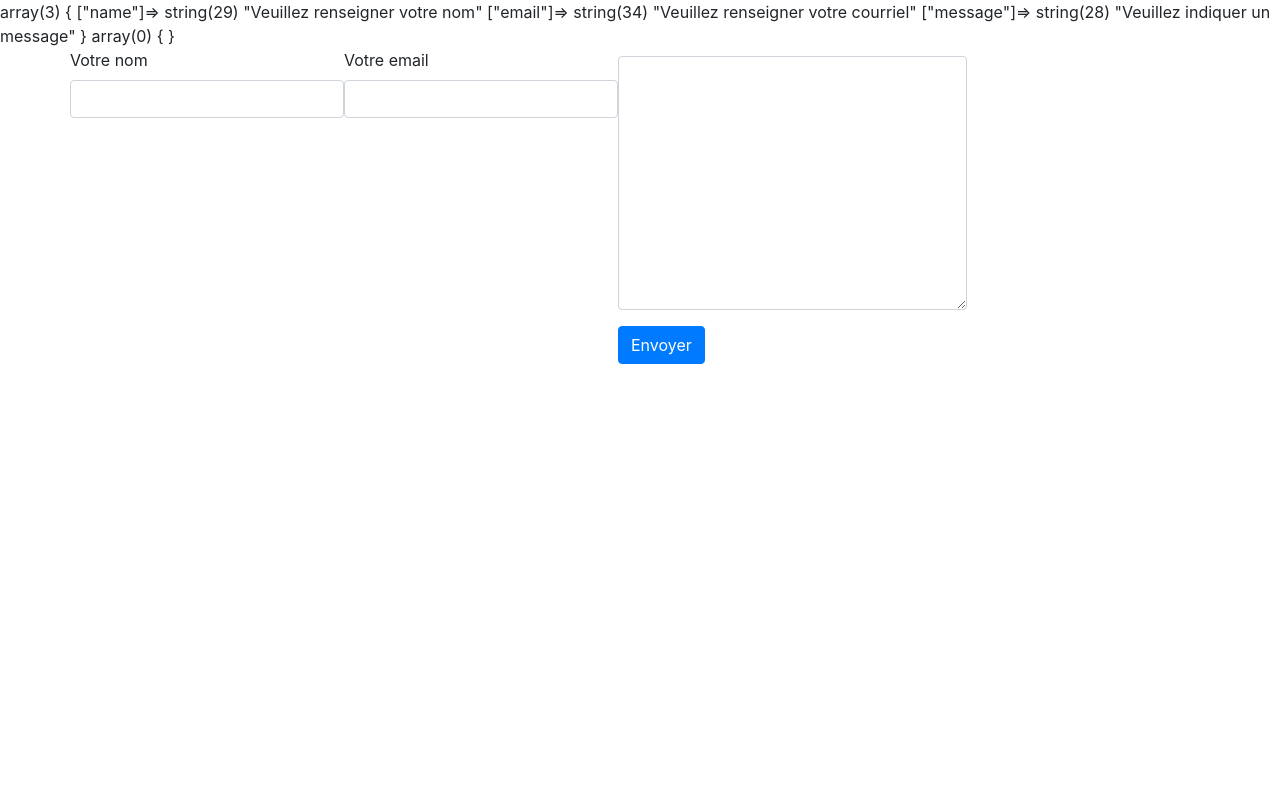
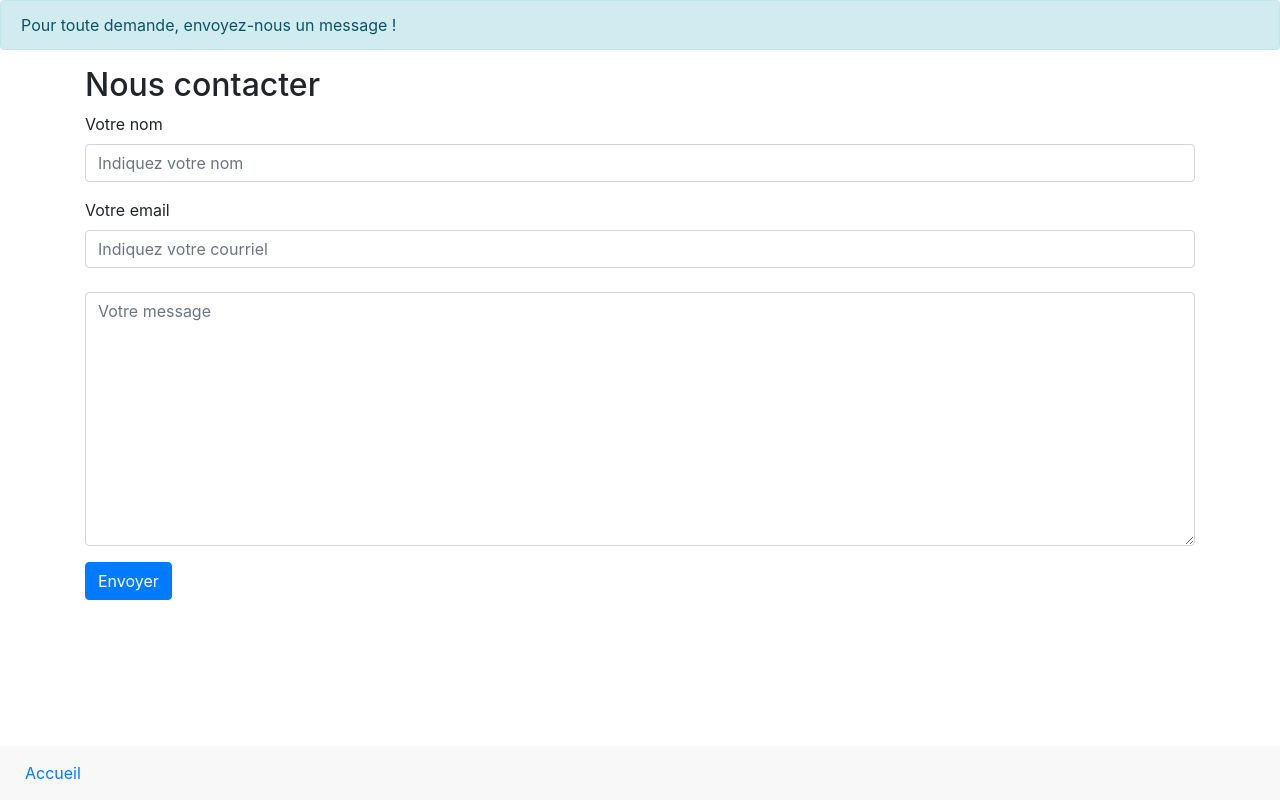
Before and after one commit to bob92-dev/codflix, a PHP site: page /?action=contacter in a window 1280 px wide. Run offline with PHP 8.4, Linux system fonts and the light colour scheme; data that the repository does not hold is empty; a stand-in replaces the project's code that opens the database connection; some libraries are stand-ins or nearby versions.

Commit message:
contact page finished

```diff
--- /dev/null
+++ b/controller/contactPostController.php
@@ -0,0 +1,27 @@
+<?php
+
+/**
+ * This funbction hundle the bahavior of the form "Nous contacter"
+ *It's send an email to our web adress,handle errors and then, send us an e mail.
+ */
+function contactPage()
+{
+    if (!empty($_POST) && (($_POST['name'] == '') || $_POST['email'] == '' || !filter_var($_POST['email'],FILTER_VALIDATE_EMAIL)|| $_POST['message'] == '')) {
+        echo '<div class="alert alert-warning">Veuillez renseigner convenablement tous les champs nécessaires</div>';
+    } elseif (empty($_POST)) {
+        echo '<div class="alert alert-info">Pour toute demande, envoyez-nous un message !</div>';
+    } else {
+        $message = htmlentities($_POST['message']);
+        $messageChecked = "'".$message."'";
+        $mail = htmlentities($_POST['email']);
+        $name = htmlentities($_POST['name']);
+        $headers = "'FROM :". $mail."'";
+        $babar = mail('contact@codflix.com', 'Formulaire de contact', $messageChecked, $headers);
+        echo '<div class="alert alert-success">Votre e-mail nous a été transmis</div>';
+    }
+
+    require('view/contactView.php');
+
+}
+
+?>
--- /dev/null
+++ b/controller/footerController.php
@@ -0,0 +1,9 @@
+<?php
+function dynamicFooter(){
+    if ($_GET['action']=="contacter"){
+        echo "<footer><a href='index.php'>Accueil</a></footer>";
+    }
+    else{
+        echo "<footer><a href='index.php?action=contacter'>Nous contacter</a></footer>";
+    }
+}
--- a/controller/postContact.php
+++ /dev/null
@@ -1,35 +0,0 @@
-<?php
-//var_dump($_POST);
-
-
-// This function redirect to the view
-function contactPage(){
-    // checking if there are errors
-    $errors=[];
-    if(array_key_exists('message', $_POST) || $_POST['name']==''){
-            $errors['name'] = "Veuillez renseigner votre nom";
-    }
-    if(array_key_exists('email', $_POST) || $_POST['email']==''){
-        $errors['email'] = "Veuillez renseigner votre courriel";
-    }
-    if(array_key_exists('message', $_POST) || $_POST['message']==''){
-        $errors['message'] = "Veuillez indiquer un message";
-    }
-    var_dump($errors);
-
-    //if(!empty($errors)){
-    //    header('Location:index.php');
-    // session_start()
-    //}
-    //else {
-        $message= htmlentities($_POST['message']);
-        $headers = 'FROM : site@monsite.fr';
-        mail('contactPage@codfixc.com', 'Formulaire de contact', $message, $headers);
-
-   // }
-
-    require('view/contactView.php');
-
-
-}
-?>
--- a/index.php
+++ b/index.php
@@ -4,7 +4,7 @@ require_once('controller/homeController.php');
 require_once('controller/loginController.php');
 require_once('controller/signupController.php');
 require_once('controller/MediaController.php');
-require_once ('controller/postContact.php');
+require_once('controller/contactPostController.php');
 
 /**************************
  * ----- HANDLE ACTION -----
--- a/public/css/layout/main/footer.css
+++ b/public/css/layout/main/footer.css
@@ -12,3 +12,8 @@ footer {
 
     padding: 15px 25px;
 }
+@media only screen and (max-width:600px) {
+        footer {
+            display:none;
+        }
+}
--- a/view/contactView.php
+++ b/view/contactView.php
@@ -1,38 +1,37 @@
 <?php ob_start();
-var_dump($_POST);
+//var_dump($_POST);
 
 ?>
+
 <div class="container">
-    <div class="starter-template">
+        <h2 class="col-xs-12">Nous contacter</h2>
         <form action="" method="post">
-             <div class="row">
                  <div class="col-xs-6">
                      <div class="form-group">
                         <label for="inputname">Votre nom</label>
-                        <input type="text" name="name" class="form-control" id="inputname">
-                    </div>
+                        <input type="text" name="name" class="form-control" id="inputname" placeholder="Indiquez votre nom" required>
+                     </div>
+                 <div class="col-xs-6">
+                     <div class="form-group">
+                         <label for="inputemail">Votre email</label>
+                         <input type="email" name="email" class="form-control" id="inputemail" placeholder="Indiquez votre courriel" required>
+                     </div>
                  </div>
                  <div class="col-xs-6">
                      <div class="form-group">
-                         <label for="inputemail">Votre email</label>
-                         <input type="email" name="email" class="form-control" id="inputemail">
+                        <label for="inputmessage"></label>
+                         <textarea name="message" id="inputmessage" cols="30" rows="10" class="form-control" placeholder="Votre message" required></textarea>
                      </div>
+                  <button type="submit" class="btn btn-primary">Envoyer</button>
                  </div>
-                 <div class="col-xs-12">
-                     <div class="form-group">
-                        <label for="inputmessage"></label>
-                         <textarea name="message" id="inputmessage" cols="30" rows="10" class="form-control"></textarea>
-                     </div>
-                   <button type="submit" class="btn btn-primary">Envoyer</button>
-                 </div>
-
             </div>
         </form>
-    </div>
-</div>
+  </div>
 
 <?php
 // MOI : ob-get-clean récupére les données mises en tempaons et
+
+require_once('footerView.php');
 $content = ob_get_clean();
 require ('base.php');
 ?>
--- a/view/footerView.php
+++ b/view/footerView.php
@@ -1,7 +1,5 @@
 <?php
+require_once('controller/footerController.php');
+dynamicFooter();
 
 ?>
-
-<footer>
-    <a href="index.php?action=contacter">Nous contacter</a>
-</footer>
--- a/view/mediaListView.php
+++ b/view/mediaListView.php
@@ -16,8 +16,7 @@
 
 <div class="media-list">
     <?php foreach( $medias as $media ): ?>
-
-        <a class="item" href="index.php?media=<?= $media['id']; ?>">
+     <a class="item" href="index.php?media=<?= $media['id']; ?>">
             <div class="video">
                 <div>
                     <iframe allowfullscreen="" frameborder="0"
```
Also changed, not shown: view/dashboard.php (+3 -13 lines), view/headerView.php (added, +13 -0 lines).
